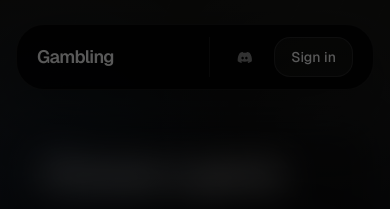
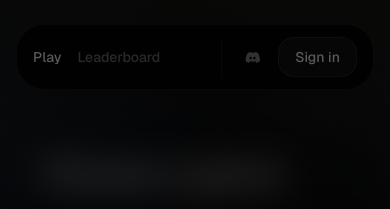
Before and after one commit to a-o-r-i/Casino, a Flask app: page /play in a window 390 px wide. Shown: the top 209 px of the page. Run offline with Flask 3, Linux system fonts and the light colour scheme.

Commit message:
Polish coinflip mobile layout

```diff
--- a/static/js/Coinflip.js
+++ b/static/js/Coinflip.js
@@ -194,6 +194,9 @@ const MountCoinViewer = (Container) =>
     Renderer.setPixelRatio(Math.min(window.devicePixelRatio, 2));
     Renderer.outputColorSpace = THREE.SRGBColorSpace;
     Renderer.domElement.className = "viewer_canvas";
+    Renderer.domElement.style.display = "block";
+    Renderer.domElement.style.width = "100%";
+    Renderer.domElement.style.height = "100%";
     Container.appendChild(Renderer.domElement);
 
     const Camera = new THREE.PerspectiveCamera(36, 1, 0.1, 100);
--- a/templates/Base.html
+++ b/templates/Base.html
@@ -84,45 +84,45 @@
 
     <header data-app-header class="relative z-10 px-4 pt-6 md:px-6">
       <nav
-        class="mx-auto flex w-full max-w-[940px] items-center justify-between gap-6 rounded-[28px] border border-white/8 bg-black/80 px-5 py-3 shadow-[0_22px_60px_rgba(0,0,0,0.34)]"
+        class="mx-auto flex w-full max-w-[940px] items-center justify-between gap-3 rounded-[28px] border border-white/8 bg-black/80 px-4 py-3 shadow-[0_22px_60px_rgba(0,0,0,0.34)] md:gap-6 md:px-5"
         aria-label="Primary"
       >
-        <a
-          class="shrink-0 text-lg font-semibold tracking-[-0.04em] text-white md:text-xl"
-          href="{{ url_for('play') }}"
-        >
-          Gambling
-        </a>
-
-        <div class="hidden items-center gap-8 md:flex">
+        <div class="flex min-w-0 items-center gap-4 md:gap-8">
           <a
-            class="text-sm font-medium transition {% if active_page == 'play' %}text-white{% else %}text-white/45 hover:text-white/80{% endif %}"
+            class="hidden shrink-0 text-lg font-semibold tracking-[-0.04em] text-white md:block md:text-xl"
+            href="{{ url_for('play') }}"
+          >
+            Gambling
+          </a>
+          <a
+            class="shrink-0 whitespace-nowrap text-sm font-medium transition {% if active_page == 'play' %}text-white{% else %}text-white/45 hover:text-white/80{% endif %}"
             href="{{ url_for('play') }}"
           >
             Play
           </a>
           <a
-            class="text-sm font-medium transition {% if active_page == 'leaderboard' %}text-white{% else %}text-white/45 hover:text-white/80{% endif %}"
+            class="shrink-0 whitespace-nowrap text-sm font-medium transition {% if active_page == 'leaderboard' %}text-white{% else %}text-white/45 hover:text-white/80{% endif %}"
             href="{{ url_for('leaderboard') }}"
           >
             Leaderboard
           </a>
           <a
-            class="text-sm font-medium transition {% if active_page == 'profile' %}text-white{% else %}text-white/45 hover:text-white/80{% endif %}"
+            class="hidden text-sm font-medium transition md:inline {% if active_page == 'profile' %}text-white{% else %}text-white/45 hover:text-white/80{% endif %}"
             href="{{ url_for('profile') }}"
           >
             Profile
           </a>
         </div>
 
-        <div class="flex items-center gap-3 border-l border-white/8 pl-4">
+        <div class="flex shrink-0 items-center gap-2 border-l border-white/8 pl-3 md:gap-3 md:pl-4">
           {% if is_authenticated %}
             <div class="rounded-2xl border border-white/10 bg-white/[0.04] px-3 py-2 text-right">
               <p class="text-sm font-semibold text-white" data-balance-display>{{ current_balance_display }}</p>
             </div>
             <a
-              class="flex items-center gap-3 rounded-2xl border border-white/10 bg-white/5 px-3 py-2 text-white transition hover:bg-white/10"
+              class="flex items-center justify-center rounded-2xl border border-white/10 bg-white/5 p-2 text-white transition hover:bg-white/10 md:gap-3 md:px-3 md:py-2"
               href="{{ url_for('profile') }}"
+              aria-label="Profile"
             >
               {% if discord_user.avatar_url %}
                 <img
@@ -135,7 +135,7 @@
                   {{ discord_user.display_name[0] }}
                 </span>
               {% endif %}
-              <span class="max-w-[140px] truncate text-sm font-medium text-white">
+              <span class="hidden max-w-[140px] truncate text-sm font-medium text-white md:inline">
                 {{ discord_user.display_name }}
               </span>
             </a>
```
Also changed, not shown: templates/Games/CoinflipSession.html (+11 -11 lines).
